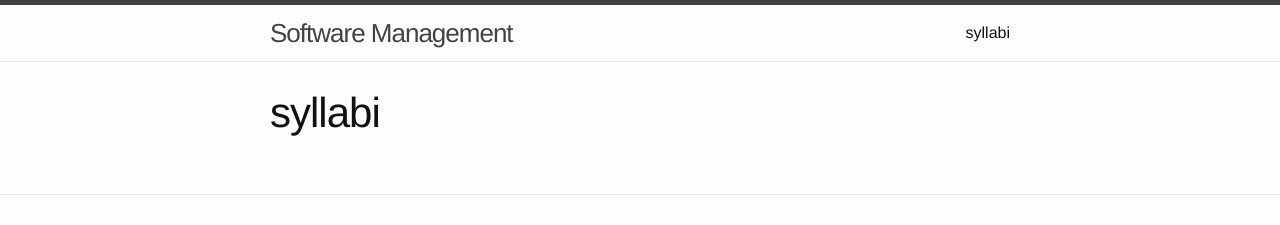
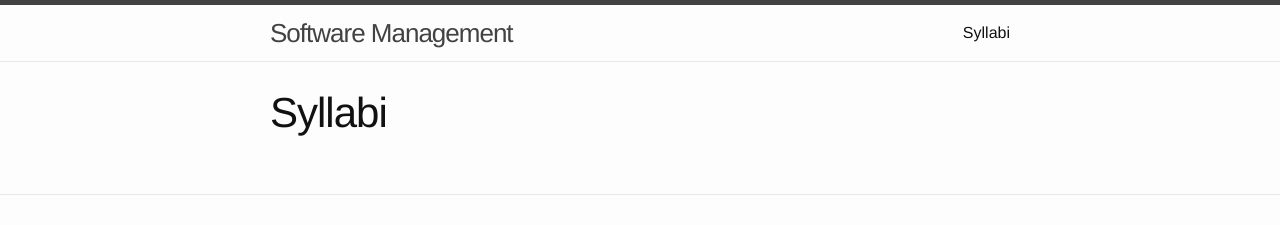
Before and after one commit to css566/css566.github.io, a Jekyll site: the page built from syllabi.html, in a window 1280 px wide. Shown: the top 225 px of the page. Built offline with Jekyll 4.4.1, drawn with Linux system fonts in a browser that asks for light colours; comment, search, counter and statistics services are not loaded.

Commit message:
fix capitalization

```diff
--- a/syllabi.html
+++ b/syllabi.html
@@ -1,7 +1,7 @@
 ---
 layout: page
 permalink: /syllabi/
-title: syllabi
+title: Syllabi
 ---
 
 <div class="home">
```
